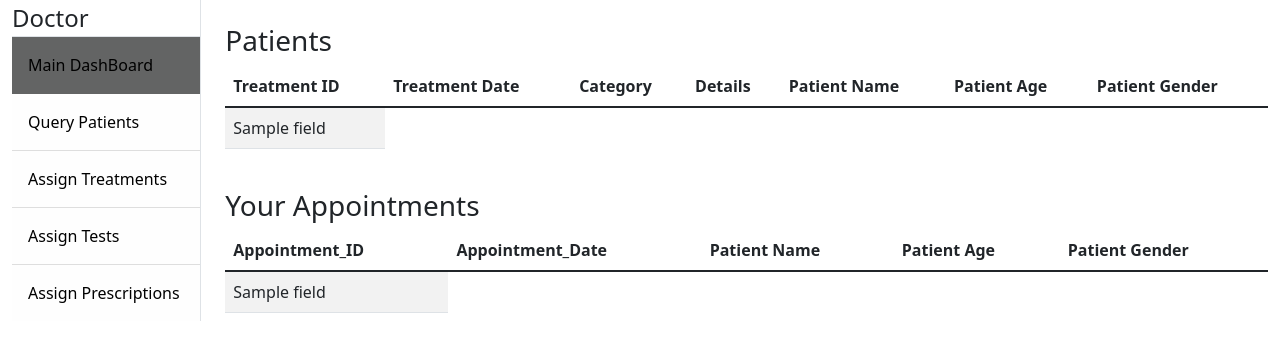
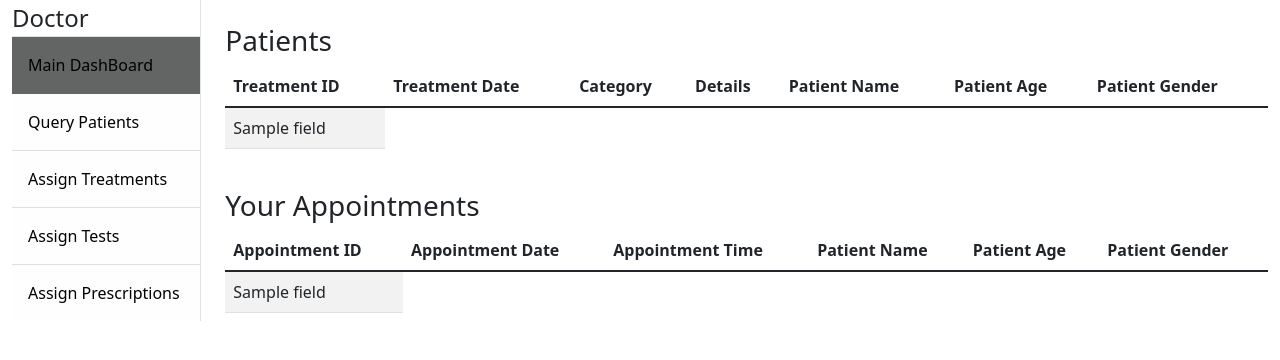
Before and after one commit to rv4102/dbms-lab, a Flask app: template A4/HMS/templates/doctor_dashboard.html in a window 1280 px wide. Shown: the part 56-416 px from the top of the page. Run offline with Flask 2, Linux system fonts and the light colour scheme; the template is opened without the code that fills it: most values are stand-ins (such as "Sample title", 1, 10 or a date in 2020); some libraries are stand-ins or nearby versions.

Commit message:
aniket ka haggaap

```diff
--- a/A4/HMS/templates/doctor_dashboard.html
+++ b/A4/HMS/templates/doctor_dashboard.html
@@ -46,8 +46,9 @@
         <table class="table table-striped">
             <thead class="thead-dark">
                 <tr>
-                    <th scope="col">Appointment_ID</th>
-                    <th scope="col">Appointment_Date</th>
+                    <th scope="col">Appointment ID</th>
+                    <th scope="col">Appointment Date</th>
+                    <th scope="col">Appointment Time</th>
                     <th scope="col">Patient Name</th>
                     <th scope="col">Patient Age</th>
                     <th scope="col">Patient Gender</th>
```
